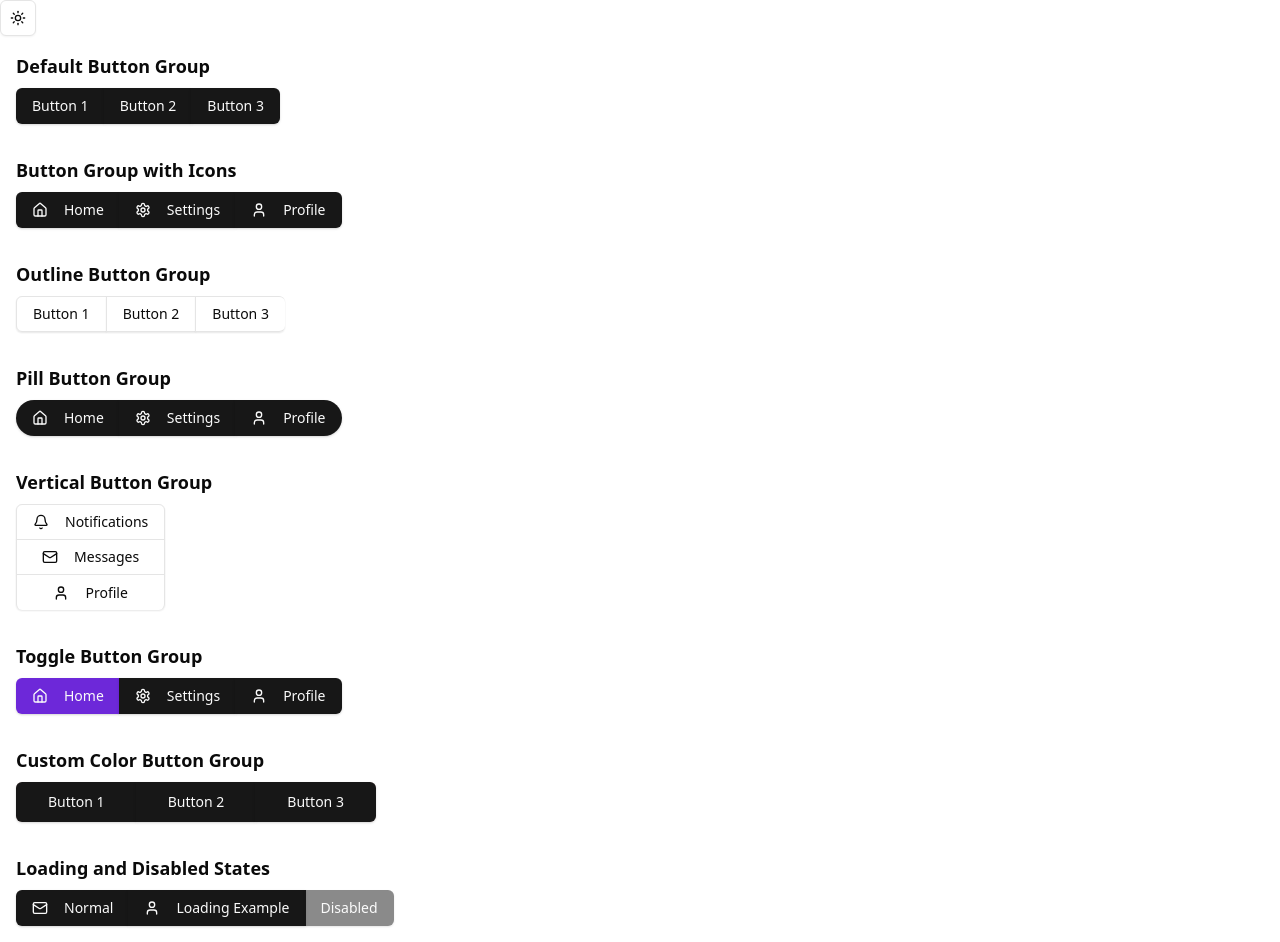
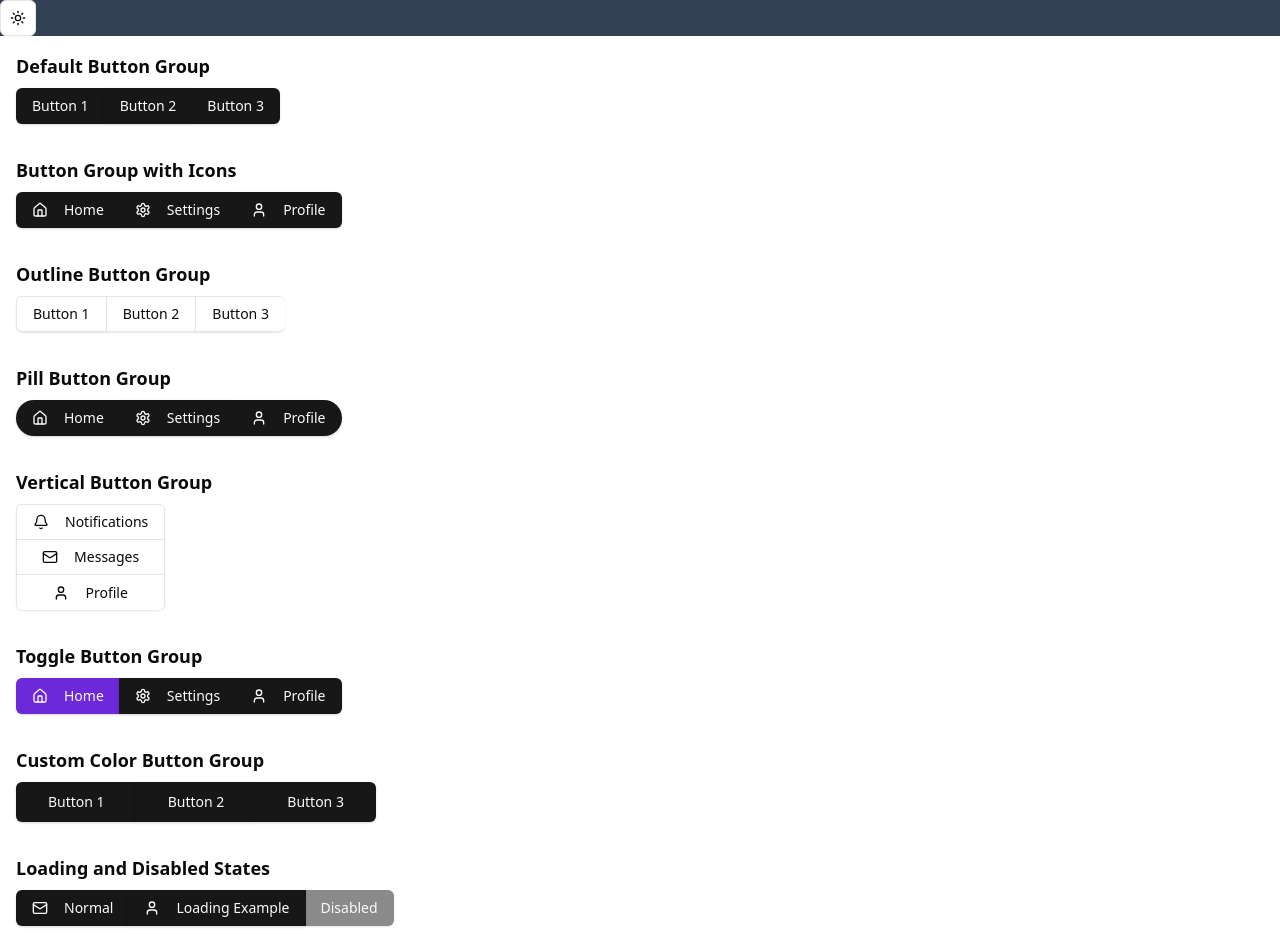
Before and after one commit to max-fletcher/next-boilerplate, a Next.js app: page / in a window 1280 px wide. Built offline with nearby package versions, Linux system fonts and the light colour scheme.

Commit message:
Started work on navbar

```diff
--- a/app/(root)/layout.tsx
+++ b/app/(root)/layout.tsx
@@ -4,6 +4,8 @@
 // import Image from "next/image"
 // import { getLoggedInUser } from "../../lib/actions/user.actions"
 // import { redirect } from "next/navigation"
+
+import Navbar from "@/components/Navbar";
 
 export default async function RootLayout({ children }: { children: React.ReactNode }) {
   // Acts like a middleware. Will redirect user to "/sign-in" if he is not logged in
@@ -17,12 +19,13 @@ export default async function RootLayout({ children }: { children: React.ReactNo
 
       {/* NOTE: This is the mobile sidebar */}
       <div className="flex size-full flex-col">
-        <div className="root-layout">
-          {/* <Image src="/icons/logo.svg" width={30} height={30} alt="menu-icon" /> */}
+        <Navbar />
+        {/* <div className="root-layout">
+          <Image src="/icons/logo.svg" width={30} height={30} alt="menu-icon" />
           <div>
-            {/* <MobileNav user={loggedIn} /> */}
+            <MobileNav user={loggedIn} />
           </div>
-        </div>
+        </div> */}
       {children}
       </div>
     </main>
--- a/app/layout.tsx
+++ b/app/layout.tsx
@@ -1,7 +1,6 @@
 import type { Metadata } from "next";
 import { Inter, IBM_Plex_Serif } from "next/font/google";
 import "./globals.css";
-import { ModeToggle } from "@/components/ModeToggle";
 import { ThemeProvider } from "@/providers/theme.providers";
 
 // NOTE: creating and injecting fonts into the entire app
@@ -34,7 +33,6 @@ export default function RootLayout({
           enableSystem
           disableTransitionOnChange
         >
-          <ModeToggle />
           {children}
         </ThemeProvider>
       </body>
--- /dev/null
+++ b/components/Navbar.tsx
@@ -0,0 +1,11 @@
+import { ModeToggle } from "./ModeToggle"
+
+const Navbar = () => {
+  return (
+    <div className="bg-slate-700 w-full h-12">
+      <ModeToggle />
+    </div>
+  )
+}
+
+export default Navbar
```
